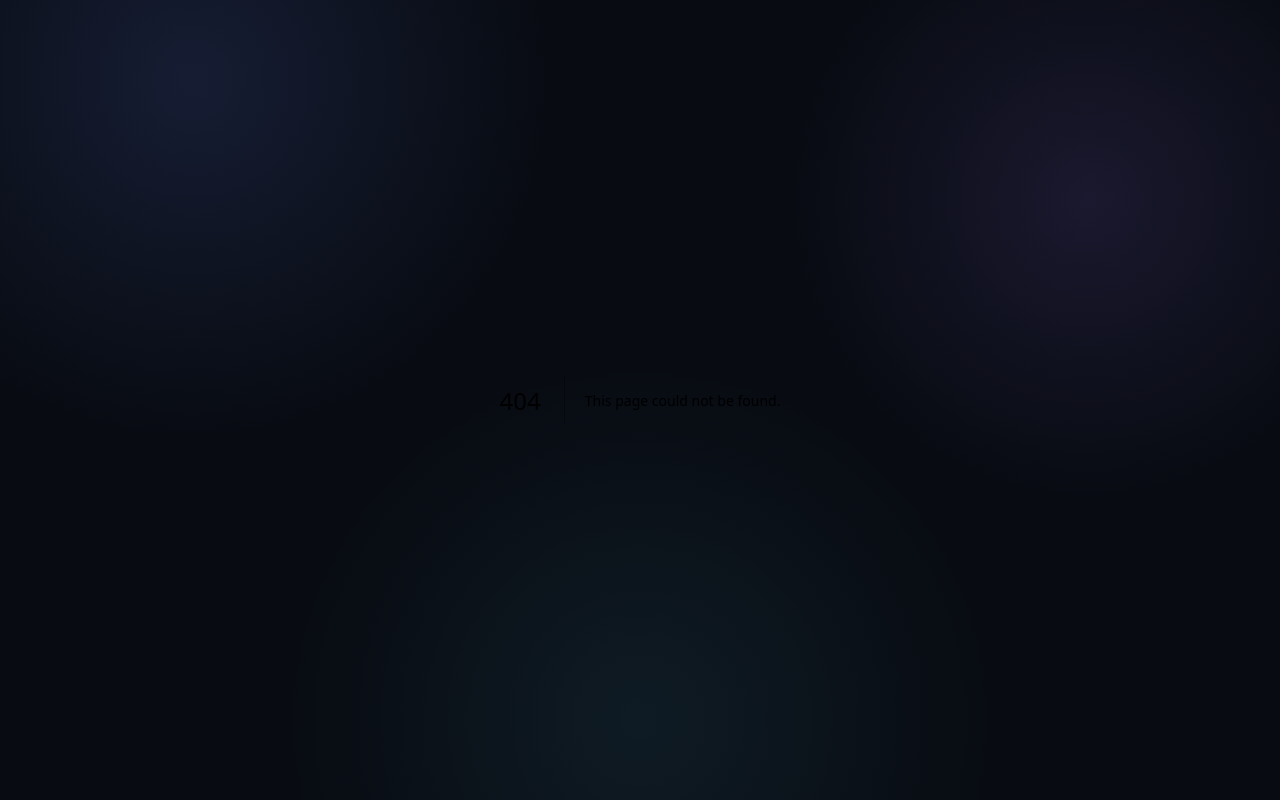
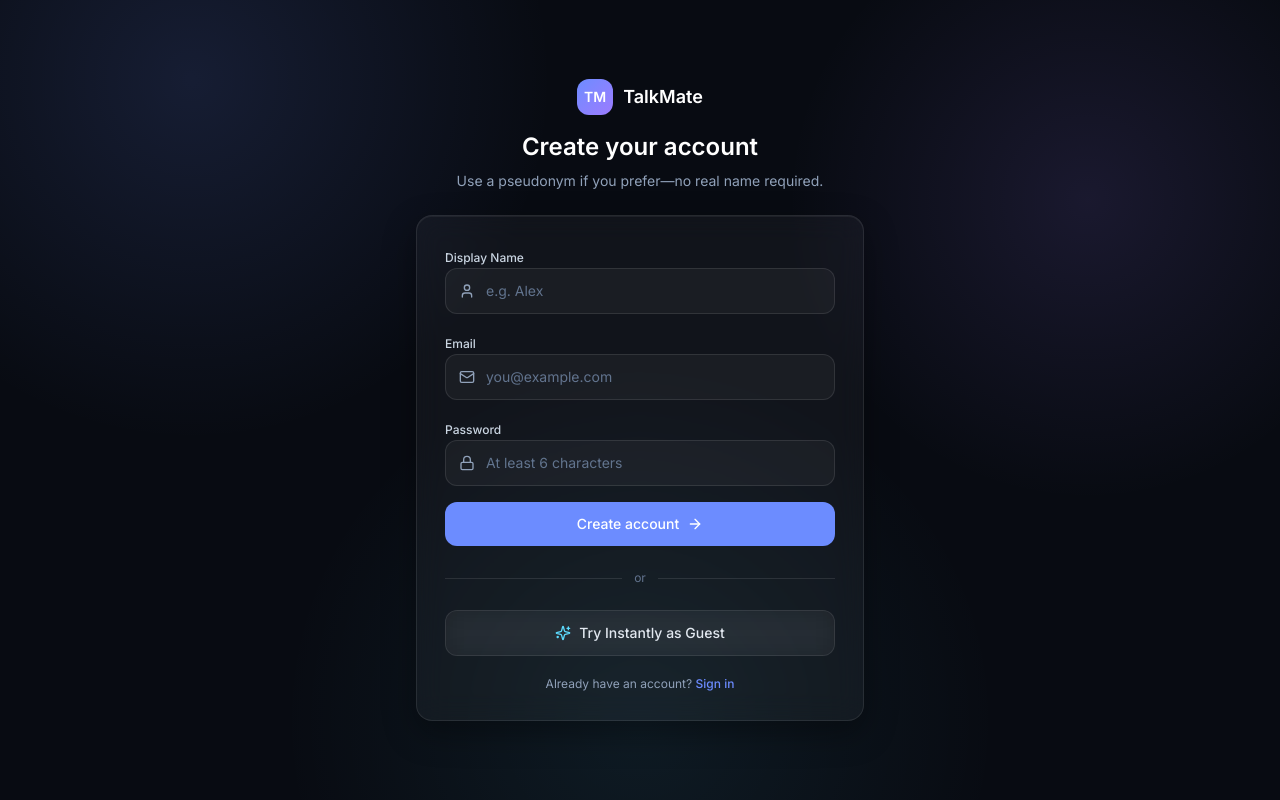
Before and after one commit to malideadshot017-oss/Talkmate, a Next.js app: page /auth/signup in a window 1280 px wide. Before the commit this address had no page. Built offline with nearby package versions, Linux system fonts and the light colour scheme.

Commit message:
Create page.tsx

```diff
--- /dev/null
+++ b/src/app/auth/signup/page.tsx
@@ -0,0 +1,223 @@
+'use client';
+
+import { useState } from 'react';
+import Link from 'next/link';
+import { useRouter } from 'next/navigation';
+import { ArrowRight, CheckCircle2, Loader2, Lock, Mail, Sparkles, User } from 'lucide-react';
+import { createClient } from '@/lib/supabase/client';
+
+export default function SignupPage() {
+  const router = useRouter();
+  const [displayName, setDisplayName] = useState('');
+  const [email, setEmail] = useState('');
+  const [password, setPassword] = useState('');
+  const [loading, setLoading] = useState<'signup' | 'guest' | null>(null);
+  const [error, setError] = useState<string | null>(null);
+  const [emailSent, setEmailSent] = useState(false);
+
+  async function handleSignup(e: React.FormEvent) {
+    e.preventDefault();
+    setError(null);
+
+    const cleanName = displayName.trim();
+    if (cleanName.length < 2 || cleanName.length > 32) {
+      setError('Display name must be between 2 and 32 characters.');
+      return;
+    }
+    if (password.length < 6) {
+      setError('Password must be at least 6 characters.');
+      return;
+    }
+
+    setLoading('signup');
+
+    try {
+      const supabase = createClient();
+      const { data, error: signUpError } = await supabase.auth.signUp({
+        email: email.trim(),
+        password,
+        options: {
+          data: { display_name: cleanName },
+          emailRedirectTo: `${window.location.origin}/auth/callback?next=/onboarding`,
+        },
+      });
+
+      if (signUpError) {
+        setError(signUpError.message);
+        setLoading(null);
+        return;
+      }
+
+      if (data.session) {
+        router.push('/onboarding');
+        router.refresh();
+      } else {
+        setEmailSent(true);
+        setLoading(null);
+      }
+    } catch {
+      setError('Could not create account. Please try again.');
+      setLoading(null);
+    }
+  }
+
+  async function handleGuest() {
+    setError(null);
+    setLoading('guest');
+
+    try {
+      const supabase = createClient();
+      const { data, error: guestError } = await supabase.auth.signInAnonymously();
+      if (guestError || !data.user) {
+        setError(guestError?.message || 'Guest mode is disabled in Supabase settings.');
+        setLoading(null);
+        return;
+      }
+      router.push('/onboarding');
+      router.refresh();
+    } catch {
+      setError('Could not start guest session.');
+      setLoading(null);
+    }
+  }
+
+  return (
+    <div className="min-h-screen flex items-center justify-center px-4 py-12">
+      <div className="w-full max-w-md space-y-6">
+        <div className="text-center space-y-2">
+          <Link href="/" className="inline-flex items-center gap-2.5">
+            <span className="flex h-9 w-9 items-center justify-center rounded-xl bg-gradient-to-br from-[#6C8CFF] to-[#9B7BFF] text-sm font-semibold text-white">
+              TM
+            </span>
+            <span className="text-lg font-semibold text-white">TalkMate</span>
+          </Link>
+          <h1 className="text-2xl font-semibold text-white pt-2">Create your account</h1>
+          <p className="text-sm text-slate-400">
+            Use a pseudonym if you prefer—no real name required.
+          </p>
+        </div>
+
+        <div className="glass-panel rounded-2xl p-6 sm:p-7 space-y-5">
+          {emailSent ? (
+            <div className="space-y-4 text-center py-4">
+              <CheckCircle2 className="mx-auto h-10 w-10 text-[#45D6A0]" />
+              <h2 className="text-lg font-medium text-white">Check your inbox</h2>
+              <p className="text-sm text-slate-300">
+                We sent a confirmation link to <span className="text-white">{email}</span>. Click it
+                to activate your account and complete your profile.
+              </p>
+              <Link
+                href="/auth/login"
+                className="inline-flex items-center gap-1.5 text-sm font-medium text-[#6C8CFF] hover:underline"
+              >
+                Back to Sign in
+              </Link>
+            </div>
+          ) : (
+            <>
+              {error && (
+                <div className="rounded-xl border border-rose-500/30 bg-rose-500/10 px-4 py-3 text-xs text-rose-200">
+                  {error}
+                </div>
+              )}
+
+              <form onSubmit={handleSignup} className="space-y-4">
+                <div className="space-y-1.5">
+                  <label className="text-xs font-medium text-slate-300">Display Name</label>
+                  <div className="relative">
+                    <User className="pointer-events-none absolute left-3.5 top-1/2 h-4 w-4 -translate-y-1/2 text-slate-400" />
+                    <input
+                      type="text"
+                      required
+                      minLength={2}
+                      maxLength={32}
+                      value={displayName}
+                      onChange={(e) => setDisplayName(e.target.value)}
+                      placeholder="e.g. Alex"
+                      className="w-full rounded-xl border border-white/10 bg-white/[0.04] py-3 pl-10 pr-4 text-sm text-white placeholder:text-slate-500 focus:border-[#6C8CFF] focus:outline-none"
+                    />
+                  </div>
+                </div>
+
+                <div className="space-y-1.5">
+                  <label className="text-xs font-medium text-slate-300">Email</label>
+                  <div className="relative">
+                    <Mail className="pointer-events-none absolute left-3.5 top-1/2 h-4 w-4 -translate-y-1/2 text-slate-400" />
+                    <input
+                      type="email"
+                      required
+                      value={email}
+                      onChange={(e) => setEmail(e.target.value)}
+                      placeholder="you@example.com"
+                      className="w-full rounded-xl border border-white/10 bg-white/[0.04] py-3 pl-10 pr-4 text-sm text-white placeholder:text-slate-500 focus:border-[#6C8CFF] focus:outline-none"
+                    />
+                  </div>
+                </div>
+
+                <div className="space-y-1.5">
+                  <label className="text-xs font-medium text-slate-300">Password</label>
+                  <div className="relative">
+                    <Lock className="pointer-events-none absolute left-3.5 top-1/2 h-4 w-4 -translate-y-1/2 text-slate-400" />
+                    <input
+                      type="password"
+                      required
+                      minLength={6}
+                      value={password}
+                      onChange={(e) => setPassword(e.target.value)}
+                      placeholder="At least 6 characters"
+                      className="w-full rounded-xl border border-white/10 bg-white/[0.04] py-3 pl-10 pr-4 text-sm text-white placeholder:text-slate-500 focus:border-[#6C8CFF] focus:outline-none"
+                    />
+                  </div>
+                </div>
+
+                <button
+                  type="submit"
+                  disabled={loading !== null}
+                  className="flex w-full items-center justify-center gap-2 rounded-xl bg-[#6C8CFF] py-3 text-sm font-medium text-white hover:bg-[#5b7cf5] transition-colors disabled:opacity-60"
+                >
+                  {loading === 'signup' ? (
+                    <Loader2 className="h-4 w-4 animate-spin" />
+                  ) : (
+                    <>
+                      Create account
+                      <ArrowRight className="h-4 w-4" />
+                    </>
+                  )}
+                </button>
+              </form>
+
+              <div className="relative flex items-center py-1">
+                <div className="flex-grow border-t border-white/10" />
+                <span className="mx-3 text-xs text-slate-500">or</span>
+                <div className="flex-grow border-t border-white/10" />
+              </div>
+
+              <button
+                type="button"
+                onClick={handleGuest}
+                disabled={loading !== null}
+                className="glass-panel-interactive flex w-full items-center justify-center gap-2 rounded-xl py-3 text-sm font-medium text-slate-200 disabled:opacity-60"
+              >
+                {loading === 'guest' ? (
+                  <Loader2 className="h-4 w-4 animate-spin" />
+                ) : (
+                  <>
+                    <Sparkles className="h-4 w-4 text-[#5DDCFF]" />
+                    Try Instantly as Guest
+                  </>
+                )}
+              </button>
+
+              <p className="text-center text-xs text-slate-400">
+                Already have an account?{' '}
+                <Link href="/auth/login" className="font-medium text-[#6C8CFF] hover:underline">
+                  Sign in
+                </Link>
+              </p>
+            </>
+          )}
+        </div>
+      </div>
+    </div>
+  );
+}
```
